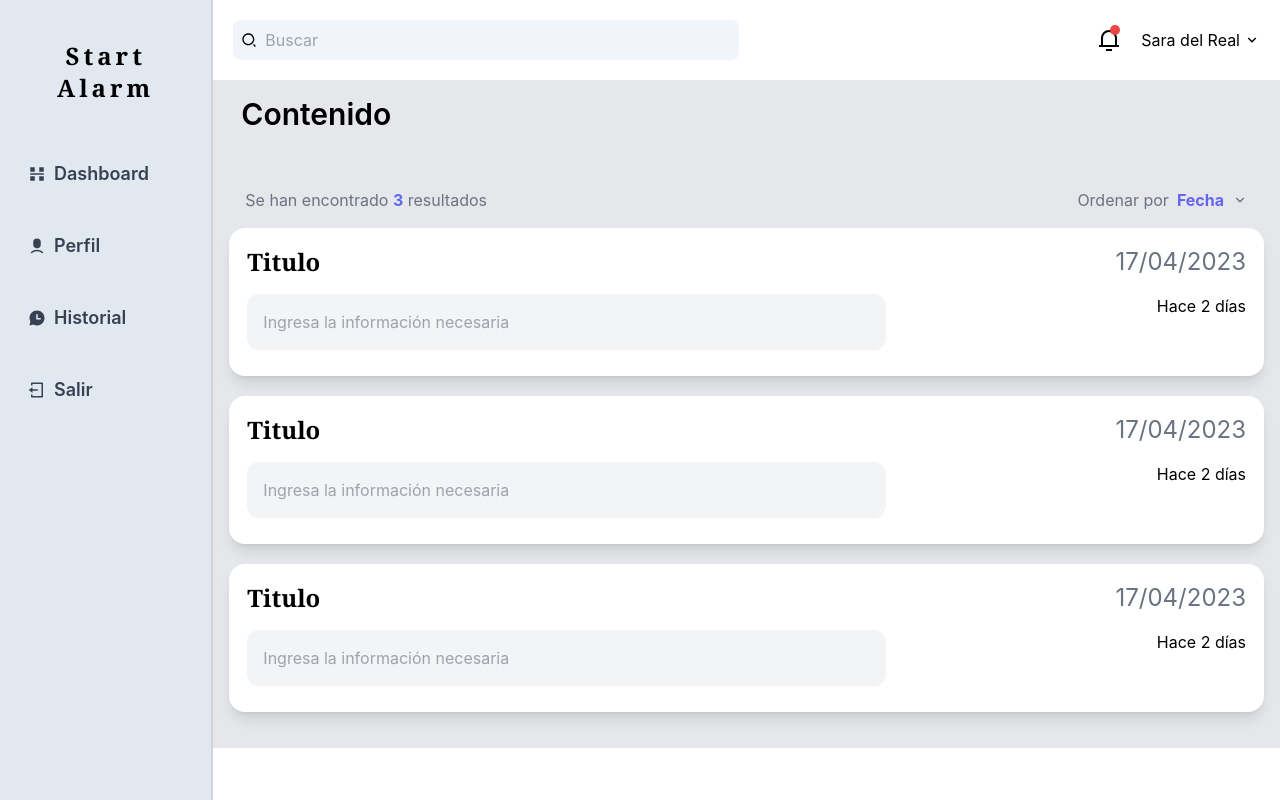
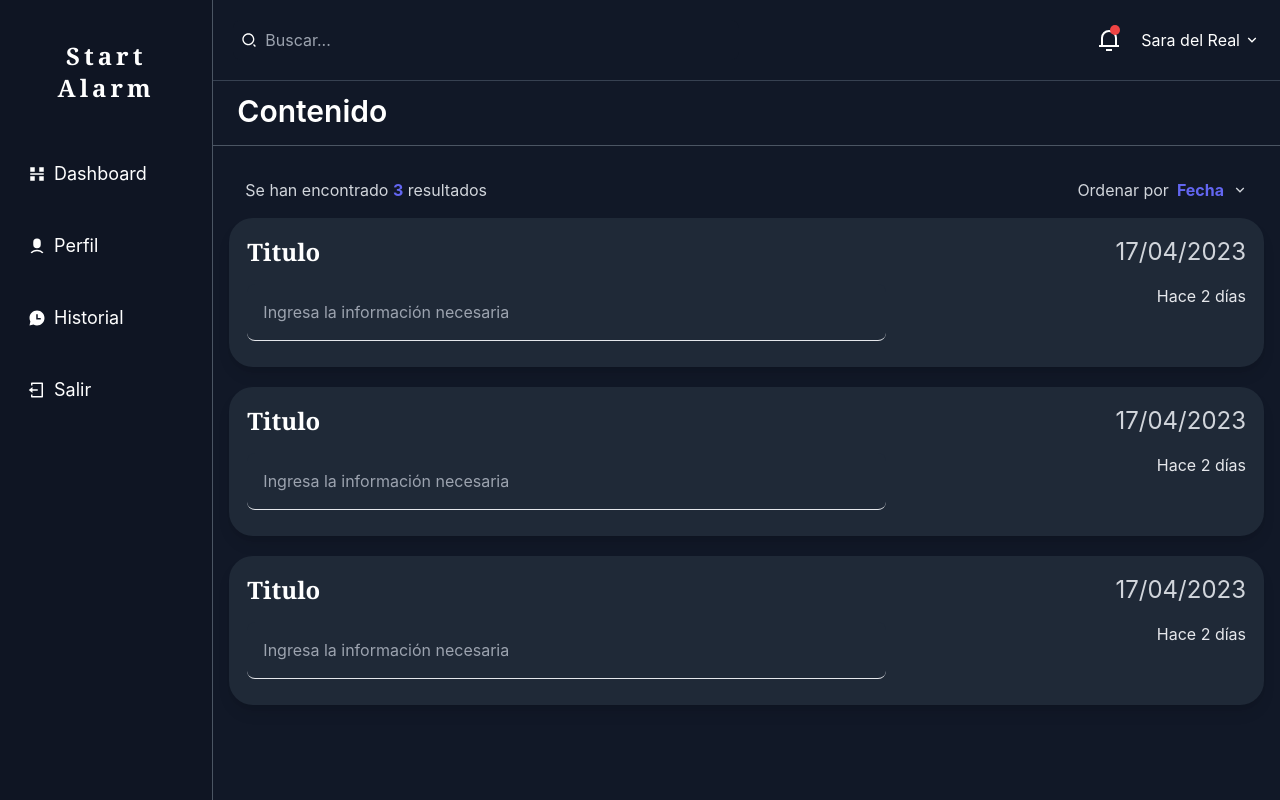
Before and after one commit to JordanARS/react-app, a React (Create React App) app: page / in a window 1280 px wide. Built offline with nearby package versions, Linux system fonts and the light colour scheme.

Commit message:
Cambio de Color

```diff
--- a/src/componentes/Dashboard.js
+++ b/src/componentes/Dashboard.js
@@ -11,10 +11,10 @@ export default function Dashboard () {
   return (
     <div className='min-h-screen grid grid-col-1 lg:grid-cols-6'>
       {/* Barra Lateral Izquierda */}
-      <div className={`fixed border-e-2 border-gray-300 lg:static w-[60%] md:w-[40%] lg:w-full top-0 z-50 transition-all ${sidebar ? "-left-0":"-left-full"} h-full w-full overflow-y-scroll bg-slate-200 col-span-1 p-4`}>
+      <div className={`fixed border-e border-gray-600 lg:static w-[60%] md:w-[40%] lg:w-full top-0 z-50 transition-all ${sidebar ? "-left-0":"-left-full"} h-full w-full overflow-y-scroll bg-[#0F1523] col-span-1 p-4`}>
           {/* Logo */}
         <div className='text-center p-6'>
-          <h1 className='font-bold tracking-[4px] text-2xl font-serif'>Start Alarm</h1>
+          <h1 className='font-bold tracking-[4px] text-2xl font-serif text-white'>Start Alarm</h1>
 
         </div>
         <div className='flex flex-col justify-between h-[600px]'>
@@ -24,25 +24,25 @@ export default function Dashboard () {
           <nav>
             <ul>
               <li>
-                <a href='/dashboard' className='flex items-center gap-2 hover:bg-indigo-300 transition-colors mt-5 p-3 font-semibold hover:text-white rounded-lg text-lg text-gray-700'>
+                <a href='/dashboard' className='flex items-center gap-2 hover:bg-[#1F2937] transition-colors mt-5 p-3 hover:font-semibold rounded-lg text-lg text-white'>
                   <RiQrScan2Fill />
                   Dashboard
                 </a>
               </li>
               <li>
-                <a href='/perfil' className='flex items-center gap-2 hover:bg-indigo-300 transition-colors mt-5 p-3 font-semibold hover:text-white rounded-lg text-lg text-gray-700'>
+                <a href='/perfil' className='flex items-center gap-2 hover:bg-[#1F2937] transition-colors mt-5 p-3 hover:font-semibold rounded-lg text-lg text-white'>
                   <RiUser6Fill />
                   Perfil
                 </a>
               </li>
               <li>
-                <a href='/historial' className='flex items-center gap-2 hover:bg-indigo-300 transition-colors mt-5 p-3 font-semibold hover:text-white rounded-lg text-lg text-gray-700'>
+                <a href='/historial' className='flex items-center gap-2 hover:bg-[#1F2937] transition-colors mt-5 p-3 hover:font-semibold rounded-lg text-lg text-white'>
                   <RiChatHistoryFill />
                   Historial
                 </a>
               </li>
               <li>
-              <a href='/form' className='flex items-center gap-2 hover:bg-indigo-300 transition-colors mt-5 p-3 font-semibold hover:text-white rounded-lg text-lg text-gray-700'>
+              <a href='/form' className='flex items-center gap-2 hover:bg-[#1F2937] transition-colors mt-5 p-3 hover:font-semibold rounded-lg text-lg text-white'>
                   <RiLogoutBoxLine />
                   Salir
                 </a>
@@ -64,14 +64,14 @@ export default function Dashboard () {
 
       </button>
       {/* Contenido */}
-      <div className='bg-white col-span-5'>
+      <div className='bg-[#111827] col-span-5 '>
         {/* Cabecera */}
-        <header className="flex flex-col md:flex-row gap-4 items-center justify-between p-5 w-full">
+        <header className="flex flex-col md:flex-row gap-4 items-center justify-between p-5 w-full border-b border-gray-700">
           {/* Buscador */}
           <form className="w-full md:w-[50%] order-1 md:-order-none">
             <div className="relative">
-              <RiSearch2Line className="absolute left-2 top-3"/>
-              <input type="search" className="bg-slate-100 py-2 px-8 pr-4 rounded-lg w-full" placeholder="Buscar"/>
+              <RiSearch2Line className="text-white absolute left-2 top-3"/>
+              <input type="search" className="bg-[#111827] py-2 px-8 pr-4 rounded-lg outline-none text-white w-full" placeholder="Buscar..."/>
             </div>
           </form>
           {/* Notificaciones */}
@@ -79,12 +79,12 @@ export default function Dashboard () {
             <ul className="flex items-center gap-5">
               <li>
                 <a href="/notificaciones" className="relative">
-                  <RiNotification3Line className="text-2xl"/>
+                  <RiNotification3Line className="text-2xl text-white"/>
                   <RiCheckboxBlankCircleFill className="absolute right-0 -top-1 text-xs text-red-500"/>
                 </a>
               </li>
               <li>
-                <a href="/perfiles" className="flex items-center gap-1">
+                <a href="/perfiles" className="flex items-center gap-1 text-white">
                   Sara del Real
                   <RiArrowDownSLine />
                 </a>
@@ -92,12 +92,13 @@ export default function Dashboard () {
             </ul>
           </nav>
         </header>
-        {/* Contenido */}
-        <div className="bg-gray-200 p-4 ">
+
           {/* Titulo */}
-          <div>
-            <h1 className="flex text-3xl font-semibold pl-3 mb-10">Contenido</h1>
+          <div className="border-b border-gray-600">
+            <h1 className="flex text-white text-3xl font-semibold pl-6 mt-3 mb-4">Contenido</h1>
           </div>
+          {/* Contenido */}
+        <div className="bg-[#111827] p-4 ">
           {/* <div>
             <button className="flex">
             < RiAddCircleLine/>
@@ -106,51 +107,52 @@ export default function Dashboard () {
           </div> */}
           {/* Resultados y Fechas */}
           <div className="flex items-center justify-between">
-            <p className="p-4 text-gray-500">Se han encontrado <span className="text-indigo-500 font-bold">3</span> resultados
+            <p className="p-4 text-gray-300">Se han encontrado <span className="text-indigo-500 font-bold">3</span> resultados
             </p>
-            <p className="flex items-center gap-2 p-4 text-gray-500 hover:cursor-pointer">
+            <p className="flex items-center gap-2 p-4 text-gray-300 hover:cursor-pointer">
               Ordenar por <span className="text-indigo-500 font-bold"> Fecha</span>
               <RiArrowDownSLine/>
             </p>
           </div>
 
           {/* Informacion de Fechas */}
-          <a href="/historial" className="flex flex-col md:flex-row border-2 border-transparent hover:border-indigo-400 bg-white mb-5 pl-4 rounded-2xl p-4 shadow-lg transition-all">
+          <div href="/historial" className="flex flex-col md:flex-row border-2 border-transparent hover:border-gray-600 bg-[#1F2937] mb-5 pl-4 rounded-3xl p-4 shadow-lg transition-all">
             {/* Titulo y texto */}
             <div className="w-full md:w-[80%]">
-              <h1 className="text-2xl font-semibold font-serif mb-4">Titulo</h1>
-              <input className="bg-gray-100 p-4 w-[80%] rounded-xl mb-2" placeholder="Ingresa la información necesaria"></input>
+              <h1 className="text-2xl text-white font-semibold font-serif mb-4">Titulo</h1>
+              <input className="bg-[#1F2937] text-white border-b p-4 w-[80%] rounded-lg outline-none mb-2" placeholder="Ingresa la información necesaria"></input>
             </div>
             {/* Fechas a la derecha */}
             <div className="w-full md:w-[20%] flex flex-col items-end">
-              <h2 className="text-2xl text-gray-500 mb-4 ">17/04/2023</h2>
-              <p className="">Hace 2 días</p>
+              <h2 className="text-2xl text-gray-300 mb-4 ">17/04/2023</h2>
+              <p className="text-gray-200">Hace 2 días</p>
             </div>
-          </a>
-          <a href="/historial" className="flex flex-col md:flex-row border-2 border-transparent hover:border-indigo-400 bg-white mb-5 pl-4 rounded-2xl p-4 shadow-lg transition-all">
+          </div>
+          <div href="/historial" className="flex flex-col md:flex-row border-2 border-transparent hover:border-gray-600 bg-[#1F2937] mb-5 pl-4 rounded-3xl p-4 shadow-lg transition-all">
             {/* Titulo y texto */}
             <div className="w-full md:w-[80%]">
-              <h1 className="text-2xl font-semibold font-serif mb-4">Titulo</h1>
-              <input className="bg-gray-100 p-4 w-[80%] rounded-xl mb-2" placeholder="Ingresa la información necesaria"></input>
+              <h1 className="text-2xl text-white font-semibold font-serif mb-4">Titulo</h1>
+              <input className="bg-[#1F2937] text-white border-b p-4 w-[80%] rounded-lg outline-none mb-2" placeholder="Ingresa la información necesaria"></input>
             </div>
             {/* Fechas a la derecha */}
             <div className="w-full md:w-[20%] flex flex-col items-end">
-              <h2 className="text-2xl text-gray-500 mb-4 ">17/04/2023</h2>
-              <p className="">Hace 2 días</p>
+              <h2 className="text-2xl text-gray-300 mb-4 ">17/04/2023</h2>
+              <p className="text-gray-200">Hace 2 días</p>
             </div>
-          </a>
-          <a href="/historial" className="flex flex-col md:flex-row border-2 border-transparent hover:border-indigo-400 bg-white mb-5 pl-4 rounded-2xl p-4 shadow-lg transition-all">
+          </div>
+          <div href="/historial" className="flex flex-col md:flex-row border-2 border-transparent hover:border-gray-600 bg-[#1F2937] mb-5 pl-4 rounded-3xl p-4 shadow-lg transition-all">
             {/* Titulo y texto */}
             <div className="w-full md:w-[80%]">
-              <h1 className="text-2xl font-semibold font-serif mb-4">Titulo</h1>
-              <input className="bg-gray-100 p-4 w-[80%] rounded-xl mb-2" placeholder="Ingresa la información necesaria"></input>
+              <h1 className="text-2xl text-white font-semibold font-serif mb-4">Titulo</h1>
+              <input className="bg-[#1F2937] text-white border-b p-4 w-[80%] rounded-lg outline-none mb-2" placeholder="Ingresa la información necesaria"></input>
             </div>
             {/* Fechas a la derecha */}
             <div className="w-full md:w-[20%] flex flex-col items-end">
-              <h2 className="text-2xl text-gray-500 mb-4 ">17/04/2023</h2>
-              <p className="">Hace 2 días</p>
+              <h2 className="text-2xl text-gray-300 mb-4 ">17/04/2023</h2>
+              <p className="text-gray-200">Hace 2 días</p>
             </div>
-          </a>
+          </div>
+
 
         </div>
       </div>
```
